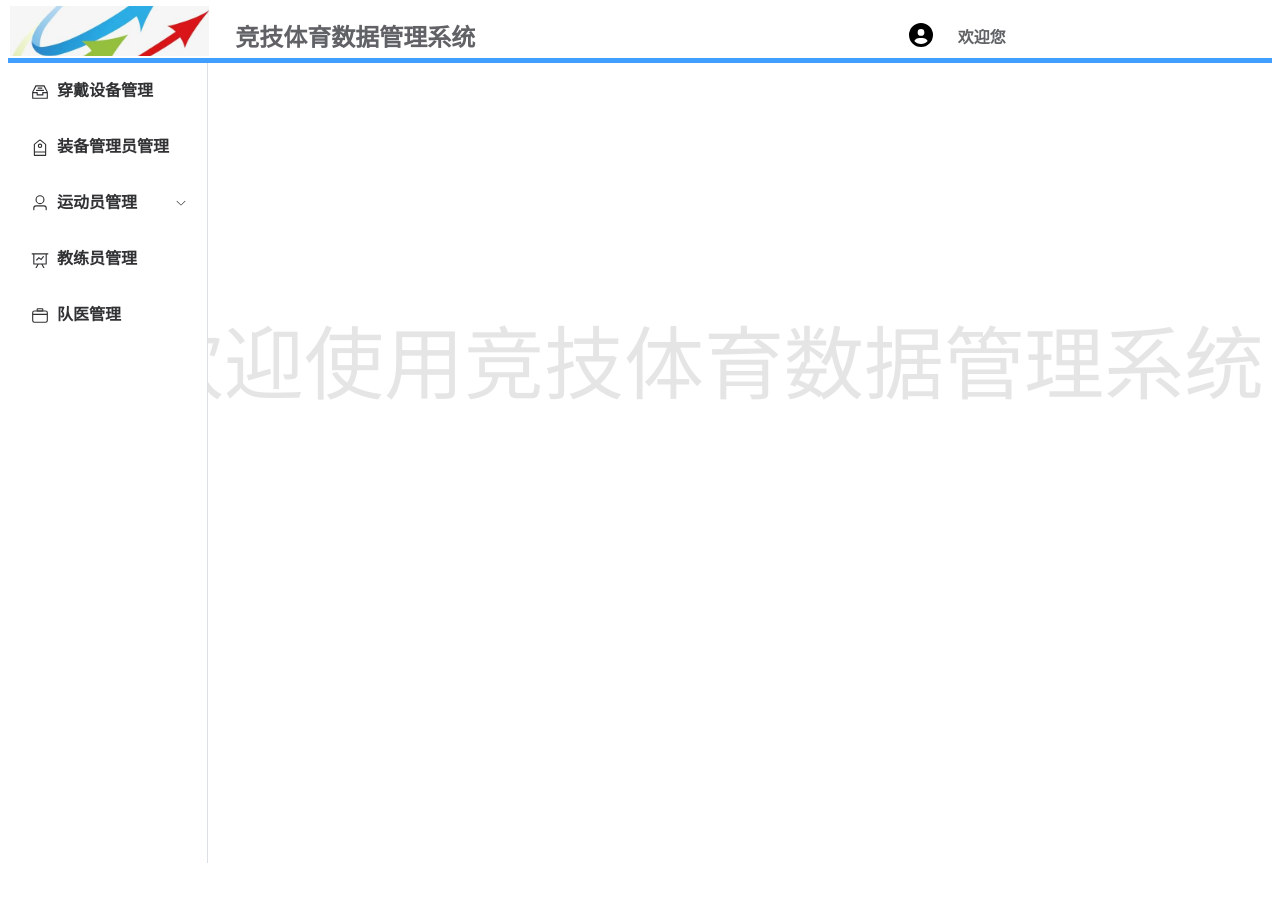
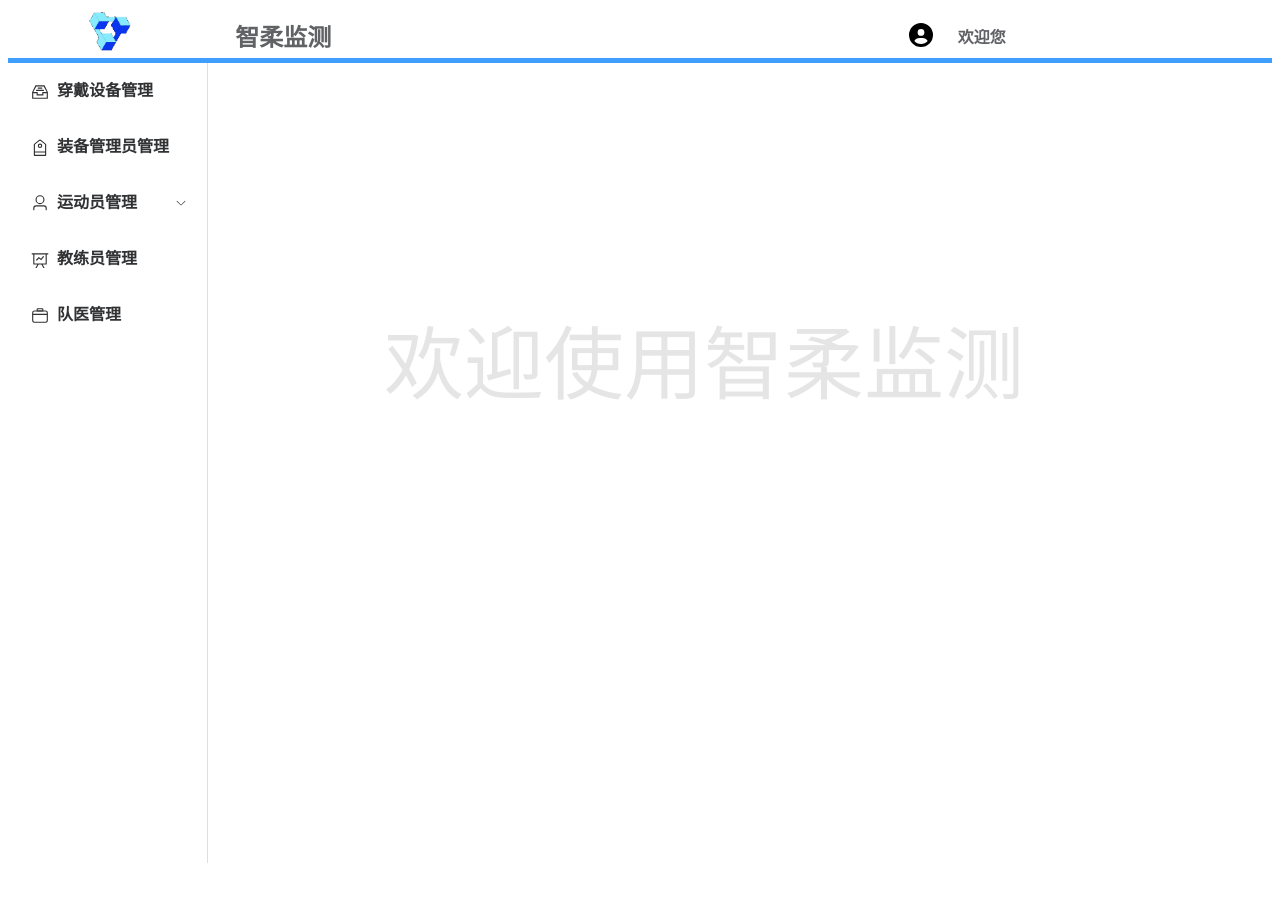
Before and after one commit to Sprevon/SportsDataSystem--frontend, a Vue app in the folder sdsf/: page /#/welcome in a window 1280 px wide. Shown: the top 902 px of the page. Built offline with nearby package versions, Linux system fonts and the light colour scheme.

Commit message:
feat：修改为智柔监测

```diff
--- a/sdsf/public/index.html
+++ b/sdsf/public/index.html
@@ -4,8 +4,8 @@
     <meta charset="utf-8">
     <meta http-equiv="X-UA-Compatible" content="IE=edge">
     <meta name="viewport" content="width=device-width,initial-scale=1.0">
-    <link rel="icon" href="<%= BASE_URL %>favicon.ico">
-    <title>竞技体育数据管理系统</title>
+    <link rel="icon" href="<%= BASE_URL %>favicon(new).ico">
+    <title>智柔监测</title>
   </head>
   <body>
     <noscript>
--- a/sdsf/src/components/HeadBar.vue
+++ b/sdsf/src/components/HeadBar.vue
@@ -9,7 +9,7 @@ export default defineComponent({
   },
   data() {
     return {
-      heading: '竞技体育数据管理系统',
+      heading: '智柔监测',
     }
   },
 
@@ -18,7 +18,7 @@ export default defineComponent({
 
 <template>
   <div>
-    <el-image class="header-image" fit="cover" src="/pic/photo1.jpg"></el-image>
+    <el-image class="header-image" fit="contain" src="/pic/icon(new).png"></el-image>
     <div class="empty-box"></div>
     <el-row :gutter="20">
       <el-col :span="4">
--- a/sdsf/src/components/contextBody/WelcomePage.vue
+++ b/sdsf/src/components/contextBody/WelcomePage.vue
@@ -21,7 +21,7 @@ export default defineComponent({
 }
 
 .watermark::after {
-  content: "欢迎使用竞技体育数据管理系统";
+  content: "欢迎使用智柔监测";
   position: absolute;
   top: 300px;
   left: 5%;
```
Also changed, not shown: sdsf/public/pic/icon(new).png (added), 1 other file (tests, documents, lock files or other folders).
